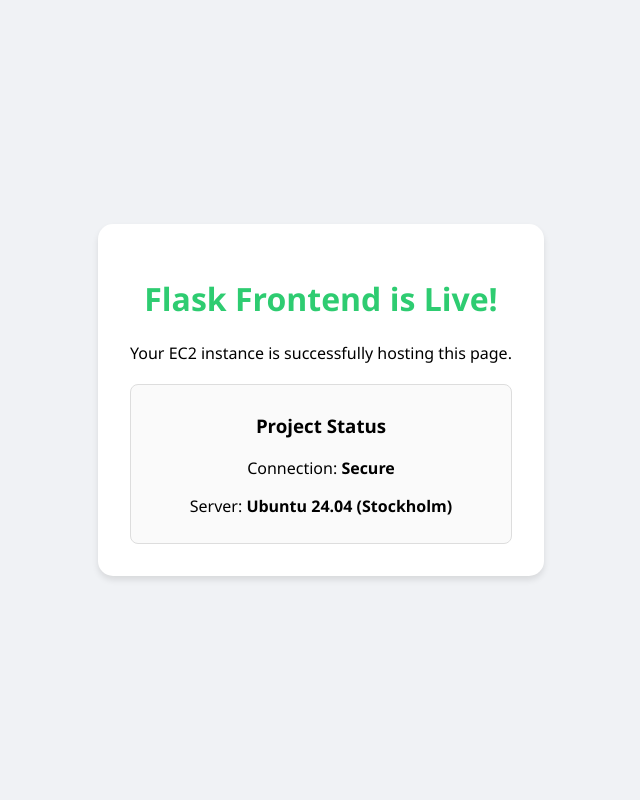
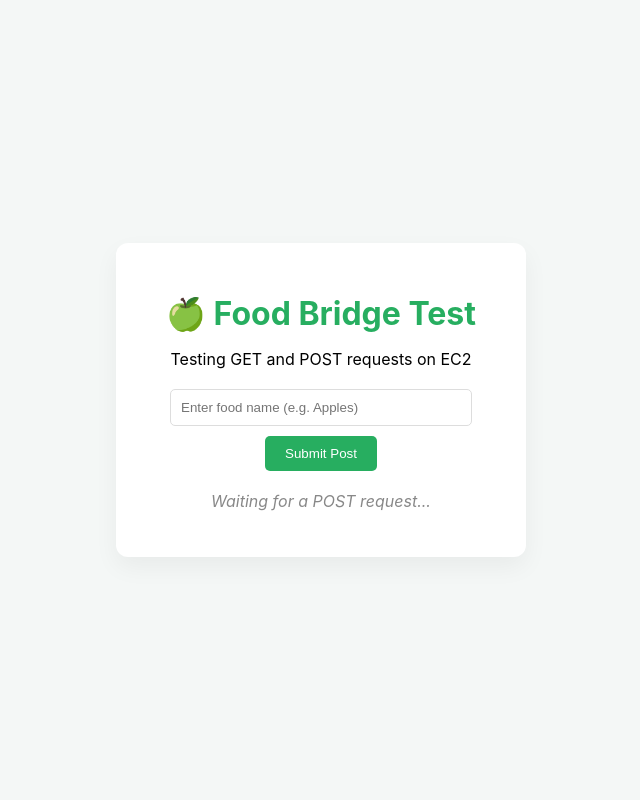
Before and after one commit to GauravSingh1P/EC2_Instance_test, a Flask app: template templates/index.html in a window 1280 px wide. Shown: the whole page, without its empty margins (319-959 px from the left). Run offline with Flask 3, Linux system fonts and the light colour scheme; the template is opened without the code that fills it, so the values that code supplies are empty.

Commit message:
Added GET/POST testing

```diff
--- a/app.py
+++ b/app.py
@@ -1,12 +1,15 @@
-from flask import Flask, render_template
+from flask import Flask, render_template, request
 
 app = Flask(__name__)
 
-@app.route('/')
+@app.route('/', methods=['GET', 'POST'])
 def index():
+    user_input = None
+    if request.method == 'POST':
+        # This catches the data sent from the HTML form
+        user_input = request.form.get('food_item')
 
-    return render_template('index.html')
+    return render_template('index.html', user_input=user_input)
 
 if __name__ == "__main__":
-
     app.run(host='0.0.0.0', port=5000)
--- a/templates/index.html
+++ b/templates/index.html
@@ -3,18 +3,26 @@
 <head>
     <meta charset="UTF-8">
     <meta name="viewport" content="width=device-width, initial-scale=1.0">
-    <title>EC2 Flask Test</title>
+    <title>Food Bridge Test</title>
     <link rel="stylesheet" href="{{ url_for('static', filename='style.css') }}">
 </head>
 <body>
     <div class="container">
-        <h1> Flask Frontend is Live!</h1>
-        <p>Your EC2 instance is successfully hosting this page.</p>
-        <div class="card">
-            <h3>Project Status</h3>
-            <p>Connection: <strong>Secure</strong></p>
-            <p>Server: <strong>Ubuntu 24.04 (Stockholm)</strong></p>
+        <h1>🍏 Food Bridge Test</h1>
+        <p>Testing GET and POST requests on EC2</p>
+
+        <form method="POST" class="test-form">
+            <input type="text" name="food_item" placeholder="Enter food name (e.g. Apples)" required>
+            <button type="submit">Submit Post</button>
+        </form>
+
+        {% if user_input %}
+        <div class="result-card">
+            <p><strong>POST Received:</strong> You submitted "{{ user_input }}"</p>
         </div>
+        {% else %}
+        <p class="status">Waiting for a POST request...</p>
+        {% endif %}
     </div>
 </body>
 </html>
--- a/templates/style.css
+++ b/templates/style.css
@@ -1,6 +1,6 @@
 body {
-    font-family: 'Segoe UI', Tahoma, Geneva, Verdana, sans-serif;
-    background-color: #f0f2f5;
+    font-family: 'Inter', sans-serif;
+    background-color: #f4f7f6;
     display: flex;
     justify-content: center;
     align-items: center;
@@ -8,17 +8,36 @@ body {
     margin: 0;
 }
 .container {
+    background: white;
+    padding: 30px;
+    border-radius: 12px;
+    box-shadow: 0 10px 25px rgba(0,0,0,0.05);
+    width: 350px;
     text-align: center;
-    background: white;
-    padding: 2rem;
-    border-radius: 15px;
-    box-shadow: 0 4px 6px rgba(0,0,0,0.1);
 }
-.card {
-    margin-top: 20px;
+h1 { color: #27ae60; margin-bottom: 5px; }
+.test-form { margin: 20px 0; }
+input {
     padding: 10px;
+    width: 80%;
     border: 1px solid #ddd;
-    border-radius: 8px;
-    background: #fafafa;
+    border-radius: 5px;
+    margin-bottom: 10px;
 }
-h1 { color: #2ecc71; }
+button {
+    padding: 10px 20px;
+    background-color: #27ae60;
+    color: white;
+    border: none;
+    border-radius: 5px;
+    cursor: pointer;
+}
+button:hover { background-color: #219150; }
+.result-card {
+    background: #e8f5e9;
+    padding: 10px;
+    border-radius: 5px;
+    border: 1px solid #c8e6c9;
+    color: #2e7d32;
+}
+.status { color: #888; font-style: italic; }
```
